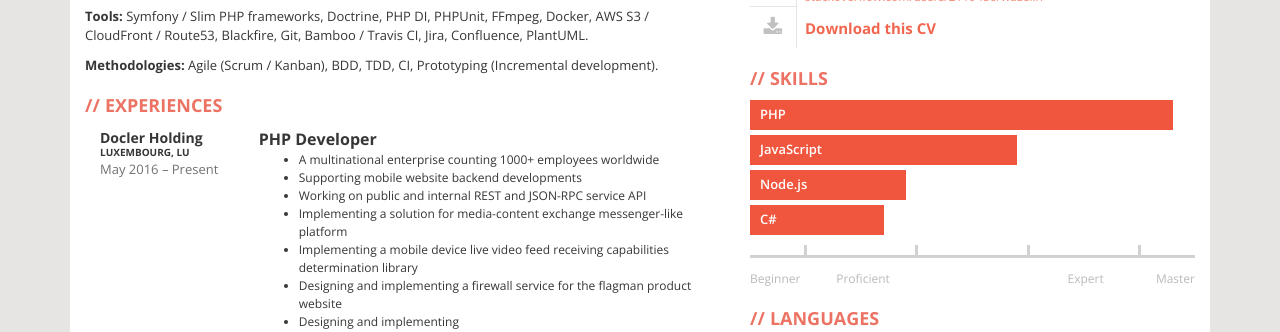
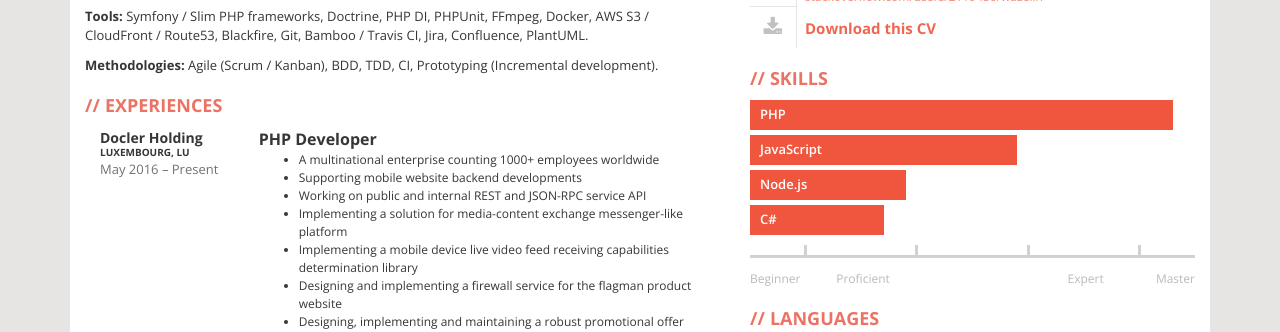
Before and after one commit to wazelin/cv, a website: page src/index.html in a window 1280 px wide. Shown: the part 608-940 px from the top of the page. Drawn offline with nearby package versions, Linux system fonts and the light colour scheme; files that its build step writes are made by us from their sources; files whose address does not match are found by name.

Commit message:
- Fix latest job description

```diff
--- a/src/index.html
+++ b/src/index.html
@@ -99,7 +99,8 @@
 									Designing and implementing a firewall service for the flagman product website
 								</li>
 								<li>
-									Designing and implementing
+									Designing, implementing and maintaining a robust promotional offer tool,
+									allowing to target certain audience segments with special offers.
 								</li>
 								<li>
 									Designing and developing a solution for rapid member profile images regeneration
```
